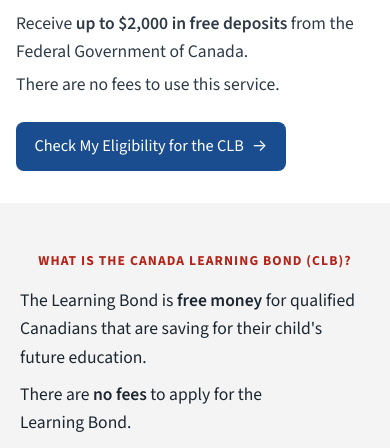
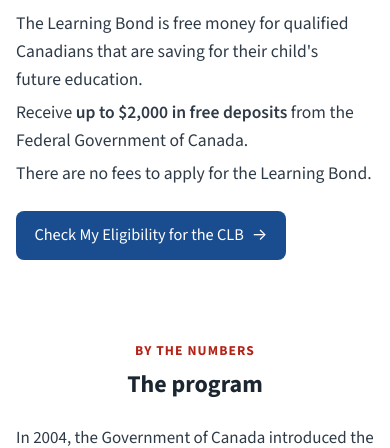
Before and after one commit to SirWonderlot/learningbonds.ca, a plain HTML site: page _mockups/home-new.html in a window 390 px wide. Shown: the part 399-847 px from the top of the page. Drawn offline with Linux system fonts and the light colour scheme.

Commit message:
Mock-up: CLB description moved into the hero; 'What is the CLB' panel removed
Co-Authored-By: Claude Opus 5.5 <noreply@anthropic.com>

```diff
--- a/_mockups/home-new.html
+++ b/_mockups/home-new.html
@@ -53,7 +53,7 @@
       .motto { padding-bottom: 2rem; }
       .motto-panel { padding: 3rem 1.25rem 3.25rem; }
       .motto-text { font-size: 1.1rem; line-height: 1.6; }
-      .motto-panel .nw { white-space: normal; }
+      .motto-panel .nw, .home-hero .lede .nw { white-space: normal; }
     }
     /* Desktop: no button under the photo (Todd, 2026-11-19). Phones keep it for now. */
     @media (min-width: 641px) { .hero-go { display: none; } .motto:first-of-type { margin-top: 2rem; } }
@@ -109,20 +109,13 @@
       <div class="hero-photo">
         <div class="hero-text">
           <h1>Canada Learning Bond</h1>
-          <p class="lede"><span class="l">Receive <b>up to $2,000 in free deposits</b> from the <span class="nw">Federal Government of Canada.</span></span><span class="l">There are no fees to use this service.</span></p>
+          <p class="lede"><span class="l">The Learning Bond is free money for qualified Canadians that are saving for their <span class="nw">child's future education.</span></span><span class="l">Receive <b>up to $2,000 in free deposits</b> from the <span class="nw">Federal Government of Canada.</span></span><span class="l">There are no fees to apply for the <span class="nw">Learning Bond.</span></span></p>
         </div>
       </div>
       <div class="wrap hero-go">
         <a class="btn btn-wide" href="/eligibility/">Check My Eligibility for the CLB <span aria-hidden="true">&rarr;</span></a>
       </div>
     </div>
-    <section class="motto">
-      <div class="motto-panel">
-        <h2 class="motto-label">What is the Canada Learning Bond (CLB)?</h2>
-        <p class="motto-text">The Learning Bond is <b>free money</b> for qualified Canadians that are saving for their <span class="nw">child's future education.</span></p>
-        <p class="motto-text">There are <b>no fees</b> to apply for the <span class="nw">Learning Bond.</span></p>
-      </div>
-    </section>
     <section class="section program">
       <div class="wrap">
         <div class="program-head">
```
